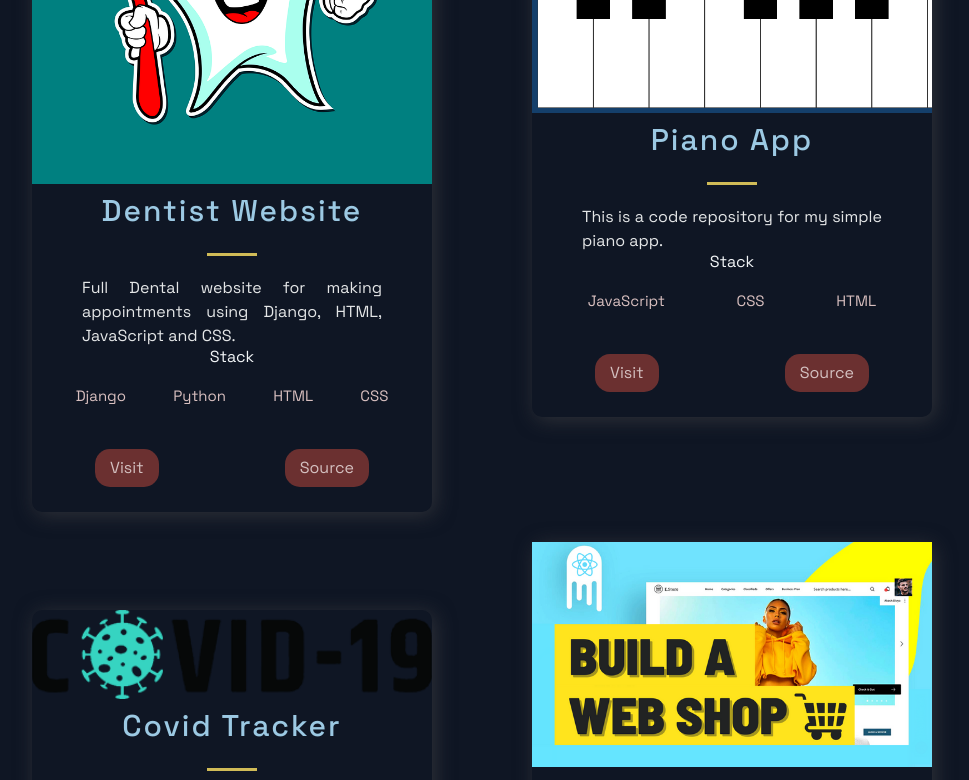
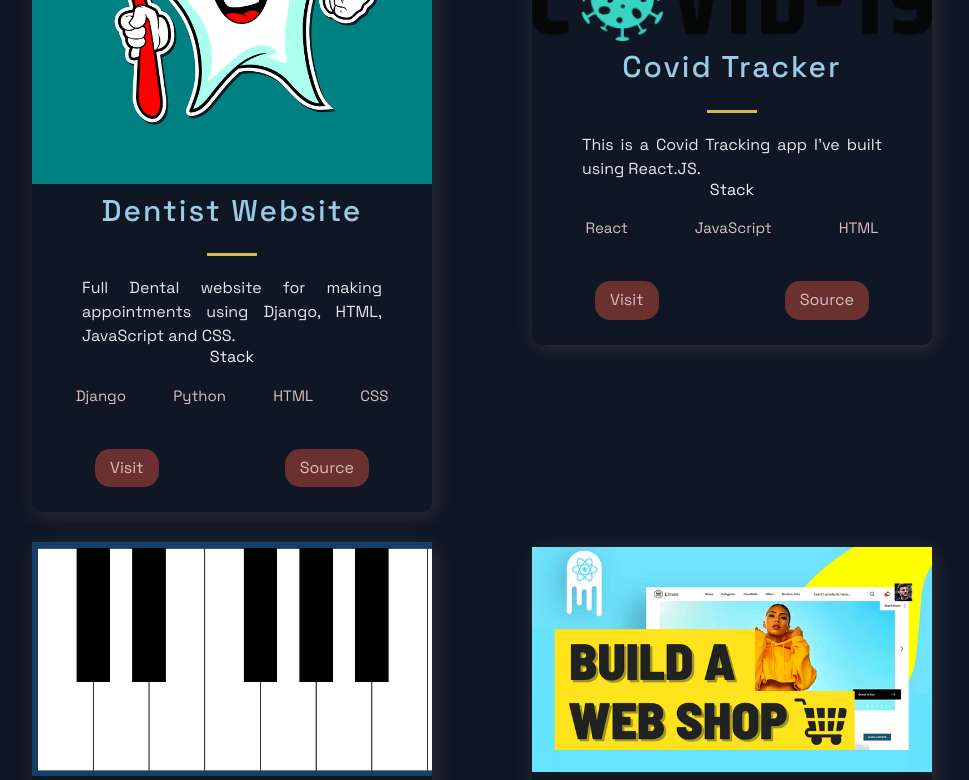
Before and after one commit to cutlerwater/MyPortfolio, a Next.js app: page / in a window 1280 px wide. Shown: the part 1100-1880 px from the top of the page, without its empty margins (158-1127 px from the left). Built offline with nearby package versions, Linux system fonts and the light colour scheme.

Commit message:
Add files via upload

```diff
--- a/src/constants/constants.js
+++ b/src/constants/constants.js
@@ -9,21 +9,21 @@
     id: 0,
   },
   {
+    title: 'Covid Tracker',
+    description: "This is a Covid Tracking app I've built using React.JS.",
+    image: '/images/covid.png',
+    tags: ['React', 'JavaScript', 'HTML'],
+    source: 'https://github.com/cutlerwater/CovidTracker',
+    visit: 'https://cutlerwater-covid-tracker.netlify.app/',
+    id: 1,
+  },
+  {
     title: 'Piano App',
     description: "This is a code repository for my simple piano app.",
       image: '/images/piano.png',
       tags: ['JavaScript', 'CSS', 'HTML'],
     source: 'https://github.com/cutlerwater/SimplePianoApp',
     visit: 'https://cutlerwateritblog.com/WebProjects/Piano/index.html',
-    id: 1,
-  },
-  {
-    title: 'Covid Tracker',
-    description: "This is a Covid Tracking app I've built using React.JS.",
-    image: '/images/covid.png',
-    tags: ['React', 'JavaScript', 'HTML'],
-    source: 'https://github.com/cutlerwater/CovidTracker',
-    visit: 'https://cutlerwater-covid-tracker.netlify.app/',
     id: 2,
   },
   {
```
